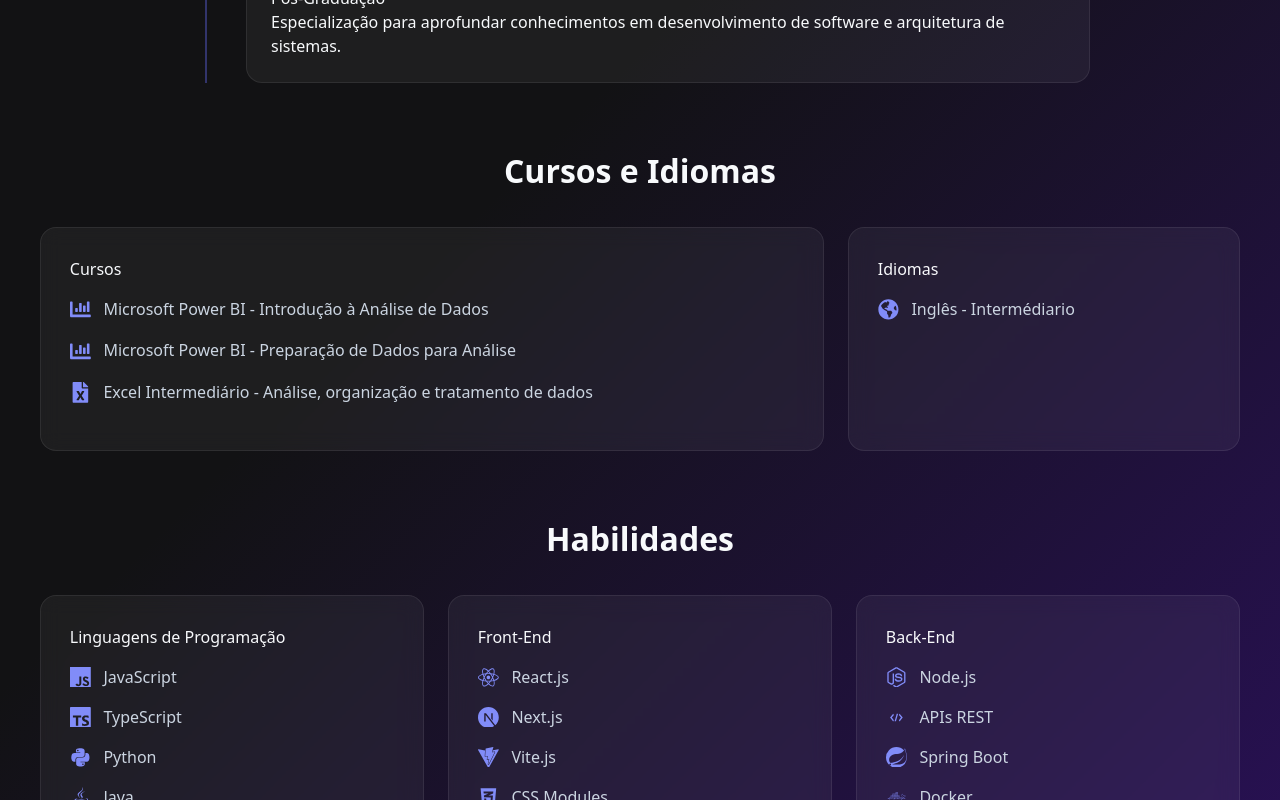
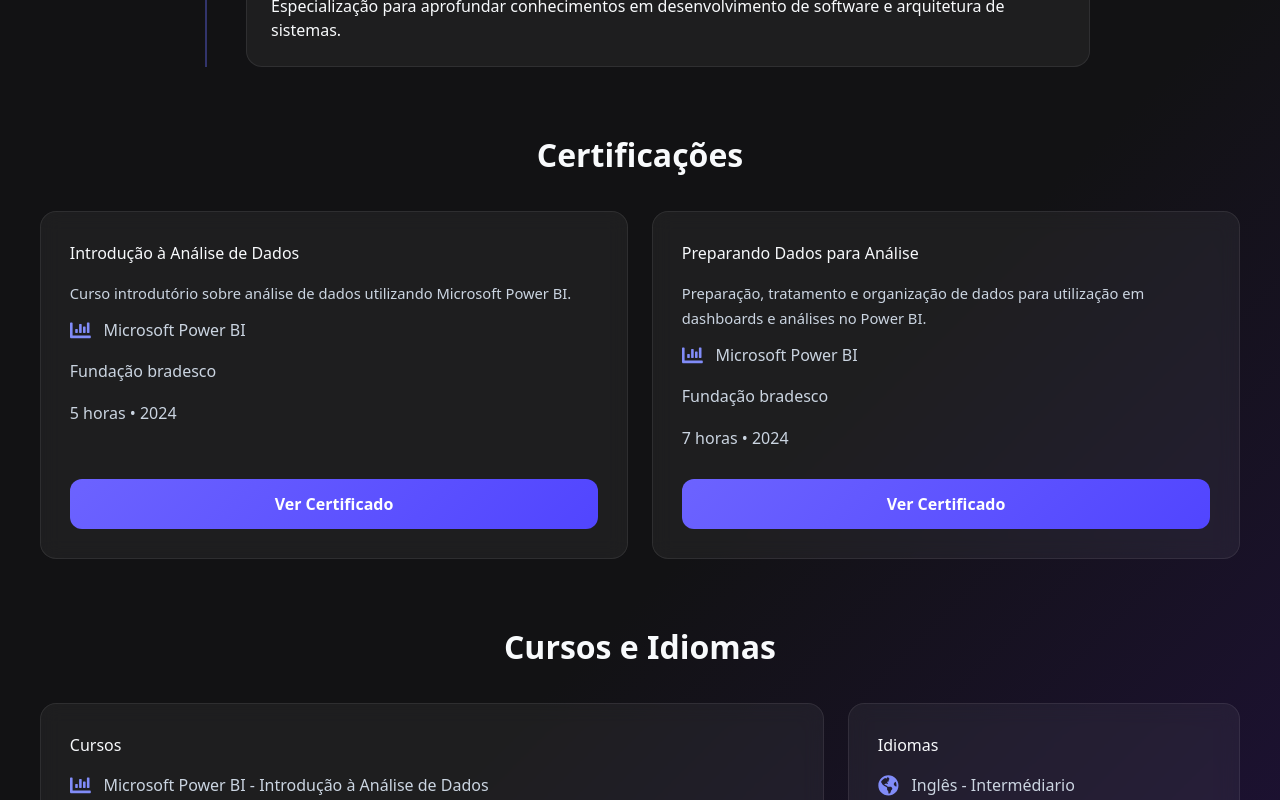
Before and after one commit to vinislvleite/portfoliosakaue, a Next.js app in the folder frontend/: page /introducao in a window 1280 px wide. Shown: the part 1180-1980 px from the top of the page. Built offline with nearby package versions, Linux system fonts and the light colour scheme.

Commit message:
chore: Colocando mais coisas na página de introdução

```diff
--- a/frontend/src/app/introducao/App.module.css
+++ b/frontend/src/app/introducao/App.module.css
@@ -74,16 +74,13 @@
 .card h2 {
   margin-bottom: 1rem;
 }
-.card p {
-  color: #cbd5e1;
-  line-height: 1.7;
-  flex: 1;
-}
+
 .timeline {
   position: relative;
   max-width: 900px;
   margin: 0 auto;
 }
+
 .timeline::before {
   content: "";
   position: absolute;
@@ -115,6 +112,61 @@
   border-radius: 16px;
   padding: 1.5rem;
 }
+
+.certificationsGrid {
+  display: grid;
+  grid-template-columns: repeat(2, 1fr);
+  gap: 1.5rem;
+  margin-bottom: 3rem;
+  align-items: stretch;
+}
+
+.certificationsGrid .card {
+  display: flex;
+  flex-direction: column;
+  height: auto;
+  justify-content: space-between;
+}
+
+.certificadoDescricao1 {
+  color: #cbd5e1;
+  line-height: 1.7;
+  font-size: 0.92rem;
+  margin-bottom: 0.75rem;
+}
+
+.certificadoDescricao2 {
+  color: #cbd5e1;
+  line-height: 1.7;
+  font-size: 0.92rem;
+  margin-bottom: 0.75rem;
+}
+
+.certificationsGrid .list {
+  flex: unset;
+  margin-bottom: 0.75rem;
+}
+
+.certificadoButton {
+  display: flex;
+  align-items: center;
+  justify-content: center;
+  padding: 0.8rem 1.2rem;
+  border-radius: 12px;
+  text-decoration: none;
+  font-weight: 600;
+  transition: 0.3s;
+  background: linear-gradient(135deg, #6c63ff, #5145ff);
+  color: white;
+  width: 100%;
+  box-sizing: border-box;
+  margin-top: auto;
+}
+
+.certificadoButton:hover {
+  transform: translateY(-2px);
+}
+
 .periodo {
   color: #818cf8;
   font-weight: 600;
@@ -196,6 +248,13 @@
   color: #818cf8;
   flex-shrink: 0;
 }
+
+.eventoDescricao {
+  color: #cbd5e1;
+  line-height: 1.7;
+  margin-bottom: 1rem;
+}
+
 @media (max-width: 992px) {
   .skillsGrid {
     grid-template-columns: repeat(2, 1fr);
--- a/frontend/src/app/introducao/page.jsx
+++ b/frontend/src/app/introducao/page.jsx
@@ -3,6 +3,7 @@
 import Link from "next/link";
 import { DiDocker } from "react-icons/di";
 import { DiCode } from "react-icons/di";
+import { FaTrophy, FaCalendarAlt } from "react-icons/fa";
 
 import {
   FaReact,
@@ -130,6 +131,63 @@
                 de software e arquitetura de sistemas.
               </p>
             </div>
+          </div>
+        </div>
+
+        <h2 className={styles.sectionTitle}>Certificações</h2>
+
+        <div className={styles.certificationsGrid}>
+          <div className={styles.card}>
+            <h2>Introdução à Análise de Dados</h2>
+            <p className={styles.certificadoDescricao1}>
+              Curso introdutório sobre análise de dados utilizando Microsoft Power BI.
+            </p>
+            <ul className={styles.list}>
+              <li>
+                <FaChartBar />
+                <span>Microsoft Power BI</span>
+              </li>
+              <li>
+                <span>Fundação bradesco</span>
+              </li>
+              <li>
+                <span>5 horas • 2024</span>
+              </li>
+            </ul>
+            <a
+              href="/certificados/Certificado1.pdf"
+              target="_blank"
+              rel="noopener noreferrer"
+              className={styles.certificadoButton}
+            >
+              Ver Certificado
+            </a>
+          </div>
+          <div className={styles.card}>
+            <h2>Preparando Dados para Análise</h2>
+            <p className={styles.certificadoDescricao2}>
+              Preparação, tratamento e organização de dados para utilização em dashboards e análises no Power BI.
+            </p>
+            <ul className={styles.list}>
+              <li>
+                <FaChartBar />
+                <span>Microsoft Power BI</span>
+              </li>
+              <li>
+                <span>Fundação bradesco</span>
+              </li>
+              <li>
+                <span>7 horas • 2024</span>
+              </li>
+            </ul>
+            <a
+              href="/certificados/Certificado2.pdf"
+              target="_blank"
+              rel="noopener noreferrer"
+              className={styles.certificadoButton}
+            >
+              Ver Certificado
+            </a>
           </div>
         </div>
 
@@ -309,6 +367,41 @@
             </ul>
           </div>
         </div>
+        <h2 className={styles.sectionTitle}>Eventos e Atividades</h2>
+
+        <div className={styles.cards}>
+          <div className={styles.card}>
+            <h2>Science Business Connection 2025</h2>
+            <p className={styles.eventoDescricao}>Iniciativa do Programa Colmeia do PIT – Parque de Inovação Tecnológica de São José dos Campos, promovendo conexões entre empresas e instituições de ensino e pesquisa no Brasil.</p>
+            <ul className={styles.list}>
+              <li><FaCalendarAlt /><span>2025 • PIT SJC</span></li>
+            </ul>
+          </div>
+
+          <div className={styles.card}>
+            <h2>Science Business Connection 2026</h2>
+            <p className={styles.eventoDescricao}>Iniciativa do Programa Colmeia do PIT – Parque de Inovação Tecnológica de São José dos Campos, promovendo conexões entre empresas e instituições de ensino e pesquisa no Brasil.</p>
+            <ul className={styles.list}>
+              <li><FaCalendarAlt /><span>2026 • PIT SJC</span></li>
+            </ul>
+          </div>
+
+          <div className={styles.card}>
+            <h2>Innovation Week 2025</h2>
+            <p className={styles.eventoDescricao}>Semana de inovação com palestras, workshops e apresentações de projetos tecnológicos.</p>
+            <ul className={styles.list}>
+              <li><FaCalendarAlt /><span>2025 • PIT SJC</span></li>
+            </ul>
+          </div>
+
+          <div className={styles.card}>
+            <h2>Maratona de Programação FATEC 2026</h2>
+            <p className={styles.eventoDescricao}>Competição de programação do 1º semestre de 2026 promovida pela FATEC São José dos Campos.</p>
+            <ul className={styles.list}>
+              <li><FaTrophy /><span>1º Semestre 2026 • FATEC SJC</span></li>
+            </ul>
+          </div>
+        </div>
       </div>
     </main>
   );
--- a/frontend/src/app/page.js
+++ b/frontend/src/app/page.js
@@ -1,11 +1,32 @@
 "use client";
 
-import React from "react";
+import React, { useState } from "react";
 import Link from "next/link";
 import styles from "./page.module.css";
 import { FaEnvelope, FaGithub, FaLinkedin, FaPhone } from "react-icons/fa";
 
 const Page = () => {
+  const [emailCopiado, setEmailCopiado] = useState(false);
+  const [telefoneCopiado, setTelefoneCopiado] = useState(false);
+
+  const copiarEmail = async () => {
+    await navigator.clipboard.writeText("contato.vinips25@outlook.com");
+    setEmailCopiado(true);
+
+    setTimeout(() => {
+      setEmailCopiado(false);
+    }, 2000);
+  };
+
+  const copiarTelefone = async () => {
+    await navigator.clipboard.writeText("(12) 98251-8708");
+    setTelefoneCopiado(true);
+
+    setTimeout(() => {
+      setTelefoneCopiado(false);
+    }, 2000);
+  };
+
   return (
     <main className={styles.containerGeral}>
       <div className={styles.blob1}></div>
@@ -30,28 +51,76 @@
           <Link href="/projetos" className={styles.buttonProjetos}>
             Ver meus projetos
           </Link>
+
           <Link href="/introducao" className={styles.buttonHome}>
             Sobre mim
           </Link>
         </div>
 
         <div className={styles.contactRow}>
-          <a href="mailto:contato.vinips25@outlook.com" className={styles.contactItem} title="Email">
+          <div className={styles.contactWrapper}>
+            <a
+              href="#"
+              className={styles.contactItem}
+              title="Copiar Email"
+              onClick={(e) => {
+                e.preventDefault();
+                copiarEmail();
+              }}
+            >
               <FaEnvelope />
               <span>contato.vinips25@outlook.com</span>
             </a>
-          <a href="https://github.com/vinislvleite" target="_blank" rel="noopener noreferrer" className={styles.contactItem} title="GitHub">
+
+            {emailCopiado && (
+              <span className={styles.copyMessage}>
+                ✓ Copiado
+              </span>
+            )}
+          </div>
+
+          <a
+            href="https://github.com/vinislvleite"
+            target="_blank"
+            rel="noopener noreferrer"
+            className={styles.contactItem}
+            title="GitHub"
+          >
             <FaGithub />
             <span>vinislvleite</span>
           </a>
-          <a href="https://www.linkedin.com/in/vinícius-leite-4792b02ba/" target="_blank" rel="noopener noreferrer" className={styles.contactItem} title="LinkedIn">
+
+          <a
+            href="https://www.linkedin.com/in/vinícius-leite-4792b02ba/"
+            target="_blank"
+            rel="noopener noreferrer"
+            className={styles.contactItem}
+            title="LinkedIn"
+          >
             <FaLinkedin />
             <span>Vinícius Leite</span>
           </a>
-          <a href="tel:+5512982518708" className={styles.contactItem} title="Telefone">
+
+          <div className={styles.contactWrapper}>
+            <a
+              href="#"
+              className={styles.contactItem}
+              title="Copiar Telefone"
+              onClick={(e) => {
+                e.preventDefault();
+                copiarTelefone();
+              }}
+            >
               <FaPhone />
               <span>12 98251-8708</span>
             </a>
+
+            {telefoneCopiado && (
+              <span className={styles.copyMessage}>
+                ✓ Copiado
+              </span>
+            )}
+          </div>
         </div>
       </div>
     </main>
```
Also changed, not shown: frontend/src/app/page.module.css (+29 -0 lines), 2 other files (tests, documents, lock files or other folders). Lines whose indentation alone changed are shown as unchanged.
